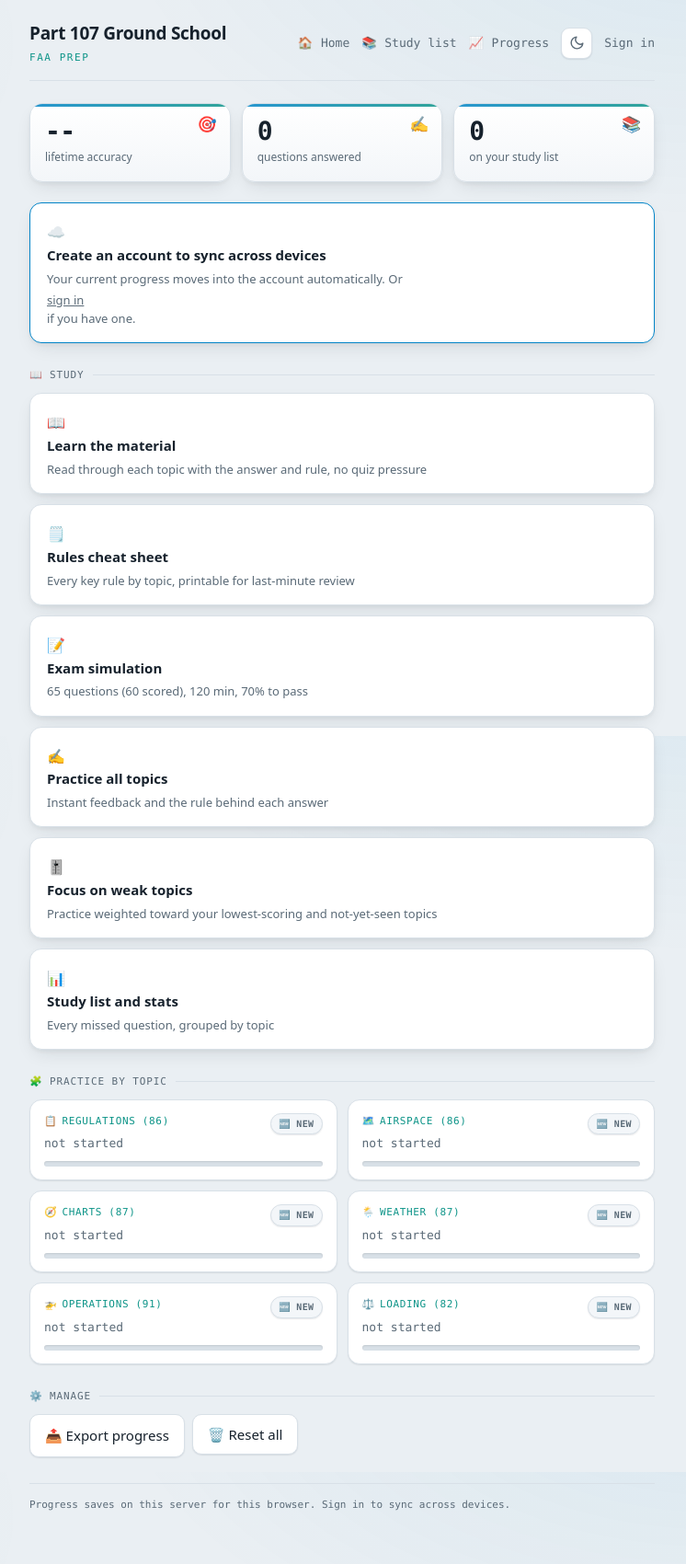
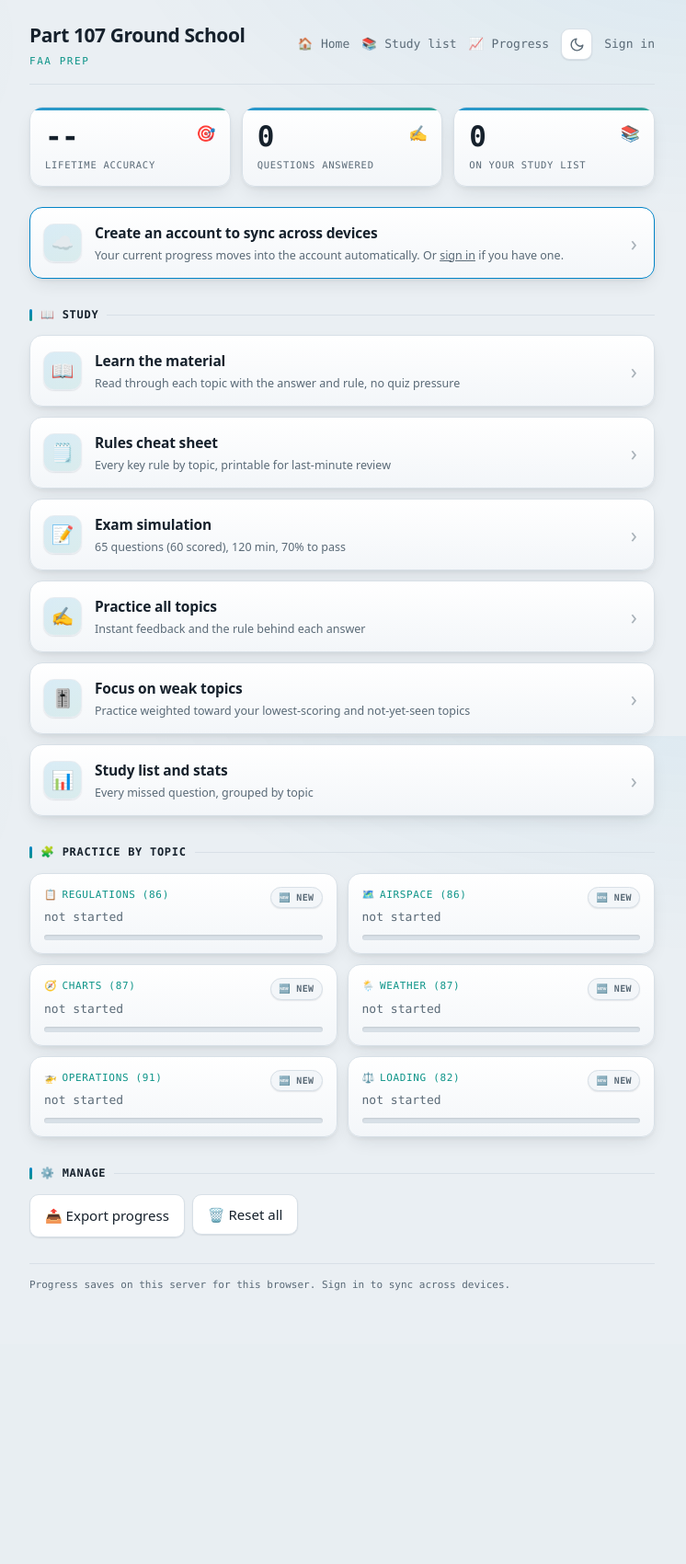
Before and after one commit to jha-ayush/part107_study_guide, a Flask app: page / in a window 1280 px wide. Shown: the whole page at 92% size, without its empty margins (268-1014 px from the left). After the commit the page ends 1403 px from the top, so only its background shows below. Run offline with Flask 3, Linux system fonts and the light colour scheme; some libraries are stand-ins or nearby versions.

Commit message:
Update styles for header, tiles, and action cards

```diff
--- a/static/styles.css
+++ b/static/styles.css
@@ -43,7 +43,7 @@ a{color:inherit;}
 /* header */
 header.top{display:flex;justify-content:space-between;align-items:center;gap:12px;padding:22px 0 16px;border-bottom:1px solid var(--line);margin-bottom:24px;flex-wrap:wrap;}
 .brand a{text-decoration:none;}
-.brand h1{font-size:19px;font-weight:750;letter-spacing:-.015em;}
+.brand h1{font-size:21px;font-weight:760;letter-spacing:-.02em;}
 .brand .tag{font-family:var(--mono);font-size:11px;letter-spacing:.14em;text-transform:uppercase;color:var(--magenta);margin-top:3px;}
 .top nav{display:flex;gap:13px;font-size:13px;font-family:var(--mono);align-items:center;}
 .top nav a{color:var(--muted);text-decoration:none;transition:color .15s ease;}
@@ -61,17 +61,29 @@ header.top{display:flex;justify-content:space-between;align-items:center;gap:12p
 .tiles{display:flex;gap:12px;margin-bottom:22px;flex-wrap:wrap;}
 .tile{flex:1;min-width:120px;background:linear-gradient(180deg,var(--surface),var(--surface-2));border:1px solid var(--line);border-radius:14px;padding:16px 16px 15px;box-shadow:var(--shadow-md);position:relative;overflow:hidden;}
 .tile::before{content:"";position:absolute;left:0;top:0;height:3px;width:100%;background:linear-gradient(90deg,var(--blue),var(--magenta));opacity:.85;}
-.tile b{display:block;font-family:var(--mono);font-size:28px;line-height:1;font-weight:700;letter-spacing:-.02em;}
-.tile span{font-size:12px;color:var(--muted);}
-.section-title{font-family:var(--mono);font-size:11px;letter-spacing:.08em;text-transform:uppercase;color:var(--muted);margin:26px 0 11px;display:flex;align-items:center;gap:9px;}
+.tile b{display:block;font-family:var(--mono);font-size:31px;line-height:1;font-weight:700;letter-spacing:-.02em;color:var(--ink);}
+.tile span{display:block;margin-top:7px;font-family:var(--mono);font-size:10.5px;letter-spacing:.07em;text-transform:uppercase;color:var(--muted);}
+.section-title{font-family:var(--mono);font-size:12px;font-weight:600;letter-spacing:.06em;text-transform:uppercase;color:var(--ink);margin:30px 0 13px;display:flex;align-items:center;gap:9px;}
+.section-title::before{content:"";flex:0 0 auto;width:3px;height:13px;border-radius:2px;background:linear-gradient(180deg,var(--blue),var(--magenta));}
 .section-title::after{content:"";flex:1;height:1px;background:var(--line);}
 .cards{display:flex;flex-direction:column;gap:11px;}
-.actioncard{display:block;background:var(--surface);border:1px solid var(--line);border-radius:13px;padding:16px 18px;text-decoration:none;color:inherit;box-shadow:var(--shadow-md);transition:transform .18s ease, box-shadow .18s ease, border-color .18s ease;}
+.actioncard{position:relative;display:block;background:linear-gradient(180deg,var(--surface),var(--surface-2));border:1px solid var(--line);border-radius:14px;padding:15px 42px 15px 70px;text-decoration:none;color:inherit;box-shadow:var(--shadow-md);transition:transform .18s ease, box-shadow .18s ease, border-color .18s ease;}
 .actioncard:hover{transform:translateY(-2px);box-shadow:var(--shadow-pop);border-color:var(--blue);}
-.actioncard b{font-size:15px;}
-.actioncard span{display:block;font-size:13px;color:var(--muted);margin-top:3px;}
+.actioncard b{font-size:15.5px;font-weight:680;letter-spacing:-.01em;color:var(--ink);}
+.actioncard > span{display:block;font-size:12.5px;color:var(--muted);margin-top:3px;line-height:1.45;}
+.actioncard .ic{position:absolute;left:14px;top:50%;transform:translateY(-50%);width:42px;height:42px;margin:0;border-radius:12px;display:grid;place-items:center;font-size:20px;line-height:1;font-style:normal;background:linear-gradient(155deg,rgba(2,132,199,.14),rgba(13,148,136,.12));border:1px solid var(--line-2);box-shadow:var(--shadow-sm);}
+body.dark .actioncard .ic{background:linear-gradient(155deg,rgba(56,189,248,.20),rgba(45,212,191,.16));border-color:var(--line);}
+.actioncard::after{content:"›";position:absolute;right:18px;top:50%;transform:translateY(-50%);font-size:23px;line-height:1;color:var(--muted);opacity:.5;transition:transform .18s ease, opacity .18s ease, color .18s ease;}
+.actioncard:hover::after{transform:translateY(-50%) translateX(3px);opacity:1;color:var(--blue);}
+.hero{position:relative;display:block;border-radius:16px;padding:21px 48px 21px 78px;margin-bottom:11px;text-decoration:none;color:#fff;background:linear-gradient(145deg,#0EA5E9,#0284C7 52%,#0D9488);border:1px solid #0284C7;box-shadow:var(--shadow-lg);transition:transform .18s ease, box-shadow .18s ease;}
+.hero:hover{transform:translateY(-2px);box-shadow:var(--shadow-pop);}
+.hero b{display:block;font-size:18px;font-weight:700;letter-spacing:-.01em;color:#fff;line-height:1.2;}
+.hero > span{display:block;font-size:13px;color:rgba(255,255,255,.86);margin-top:4px;line-height:1.45;}
+.hero .ic{position:absolute;left:16px;top:50%;transform:translateY(-50%);width:46px;height:46px;margin:0;border-radius:13px;display:grid;place-items:center;font-size:23px;line-height:1;font-style:normal;background:rgba(255,255,255,.18);border:1px solid rgba(255,255,255,.32);}
+.hero::after{content:"›";position:absolute;right:20px;top:50%;transform:translateY(-50%);font-size:26px;line-height:1;color:rgba(255,255,255,.92);transition:transform .18s ease;}
+.hero:hover::after{transform:translateY(-50%) translateX(3px);}
 .bgrid{display:grid;grid-template-columns:repeat(2,1fr);gap:11px;}
-.bcard{background:var(--surface);border:1px solid var(--line);border-radius:13px;padding:14px 15px;text-decoration:none;color:inherit;box-shadow:var(--shadow-sm);transition:transform .18s ease, box-shadow .18s ease, border-color .18s ease;}
+.bcard{background:linear-gradient(180deg,var(--surface),var(--surface-2));border:1px solid var(--line);border-radius:14px;padding:14px 15px;text-decoration:none;color:inherit;box-shadow:var(--shadow-md);transition:transform .18s ease, box-shadow .18s ease, border-color .18s ease;}
 .bcard:hover{transform:translateY(-2px);box-shadow:var(--shadow-pop);border-color:var(--blue);}
 .bcard .n{font-family:var(--mono);font-size:11px;color:var(--magenta);text-transform:uppercase;letter-spacing:.06em;}
 .bcard .pct{font-family:var(--mono);font-size:13px;color:var(--muted);}
@@ -158,8 +170,7 @@ body.dark .btn-primary{background:linear-gradient(165deg,#0EA5E9,#0369A1);border
 .nav-ic{font-size:13px;margin-right:1px;}
 .tile{position:relative;}
 .tile .ic{position:absolute;top:13px;right:14px;font-size:17px;opacity:.9;line-height:1;}
-.actioncard .ic,.bcard .ic{font-style:normal;margin-right:7px;}
-.actioncard b .ic{font-size:16px;}
+.bcard .ic{font-style:normal;margin-right:5px;}
 .bcard .n .ic{margin-right:5px;}
 .mbadge{display:inline-flex;align-items:center;gap:4px;font-family:var(--mono);font-size:10px;font-weight:700;letter-spacing:.04em;text-transform:uppercase;padding:3px 8px;border-radius:999px;border:1px solid var(--line);box-shadow:var(--shadow-sm);white-space:nowrap;}
 .mbadge.m-new{background:var(--surface-2);color:var(--muted);}
```
